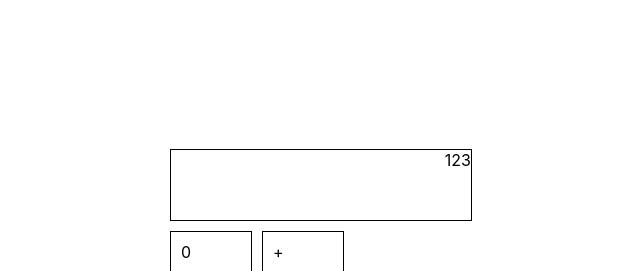
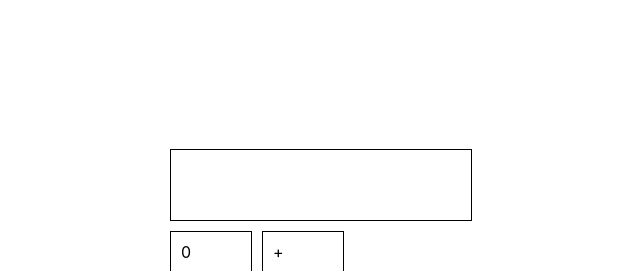
Before and after one commit to prof-tejera/homework-4-itsweebs, a React (Create React App) app: page / in a window 1280 px wide. Shown: the top 271 px of the page, without its empty margins (319-959 px from the left). Built offline with nearby package versions, Linux system fonts and the light colour scheme.

Commit message:
added state and handle number click functionality

```diff
--- a/public/index.html
+++ b/public/index.html
@@ -24,7 +24,7 @@
       work correctly both with client-side routing and a non-root public URL.
       Learn how to configure a non-root public URL by running `npm run build`.
     -->
-    <title>React App</title>
+    <title>Wahiba Bukhari | Calculator App</title>
   </head>
   <body>
     <noscript>You need to enable JavaScript to run this app.</noscript>
--- a/src/components/Calculator.js
+++ b/src/components/Calculator.js
@@ -1,19 +1,23 @@
+import { useState } from "react";
 import Number from "./Number";
 import Operation from "./Operation";
 import Screen from "./Screen";
 
 const Calculator = () => {
-  /** TODO: Here is where you are going to keep track of calculator state */
+  //state for displaying numbers on the screen
+  const [screenDisplay, setScreenDisplay] = useState ("");
 
-  /** TODO: what happens when I click a number? */
-  const handleNumberClick = () => {};
+  //display the number that has been clicked
+  const handleNumberClick = (number) => {
+    setScreenDisplay(`${screenDisplay}${number}`)
+  };
 
   /** TODO: what happens when I click an operation? */
   const handleOperationClick = () => {};
 
   return (
     <div>
-      <Screen value="123" />
+      <Screen value={screenDisplay} />
       <div style={{ display: "flex" }}>
         <div>
           <Number value={0} onClick={handleNumberClick} />
--- a/src/components/Number.js
+++ b/src/components/Number.js
@@ -7,6 +7,7 @@ const Number = ({ value, onClick }) => {
         border: "1px solid black",
         width: 60,
       }}
+      onClick = {() => onClick(value)}
     >
       {value}
     </div>
```
